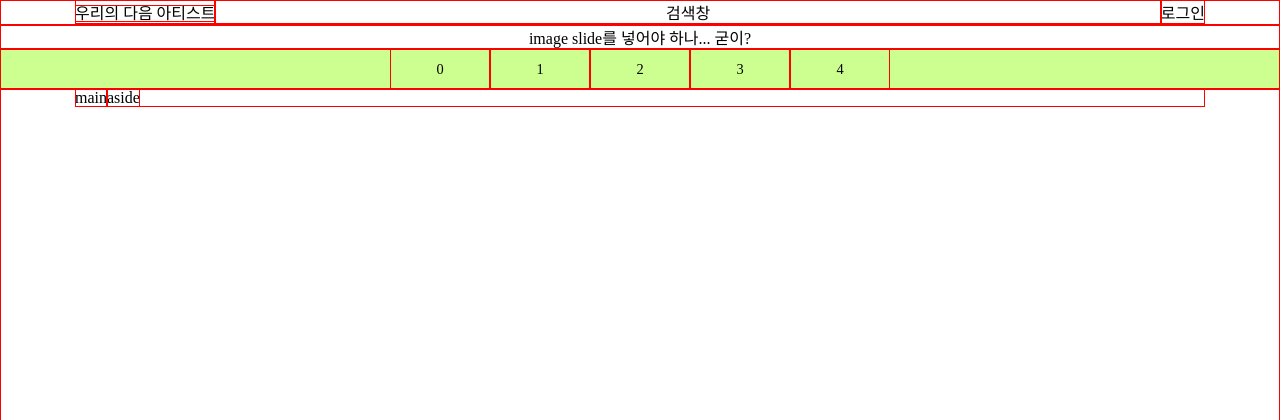
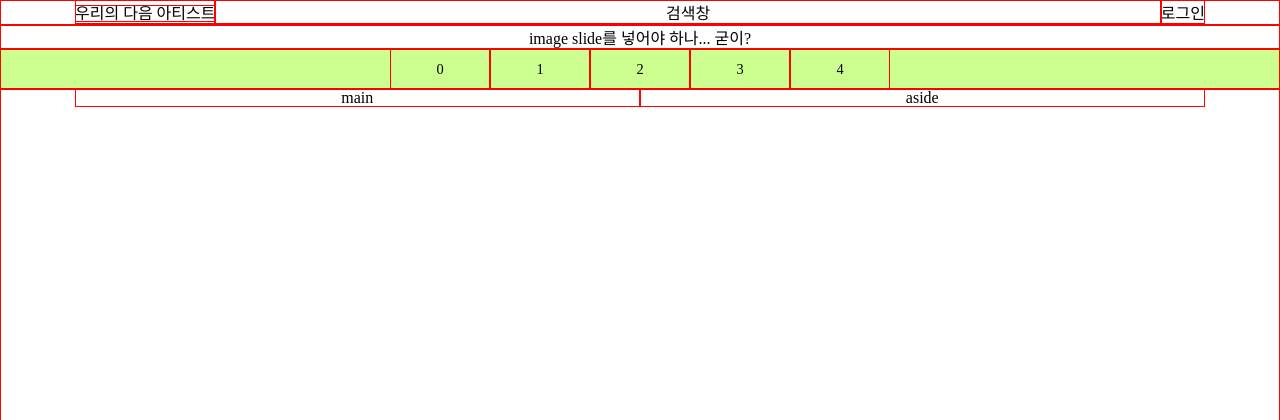
Before and after one commit to freean2468/project_daum, a PHP site: page /project_daum/ in a window 1280 px wide. Shown: the top 420 px of the page. Run offline with PHP 8.4, Linux system fonts and the light colour scheme; some libraries are stand-ins or nearby versions.

Commit message:
Update common.css

```diff
--- a/style/common.css
+++ b/style/common.css
@@ -108,6 +108,14 @@ main > div.common-container {
   display: flex;
 }
 
+main > div.common-container > span {
+  flex-grow: 1;
+}
+
+main > div.common-container > aside {
+  flex-grow: 1;
+}
+
 footer > div.common-container {
   display: flex;
   padding-top: 20px;
```
